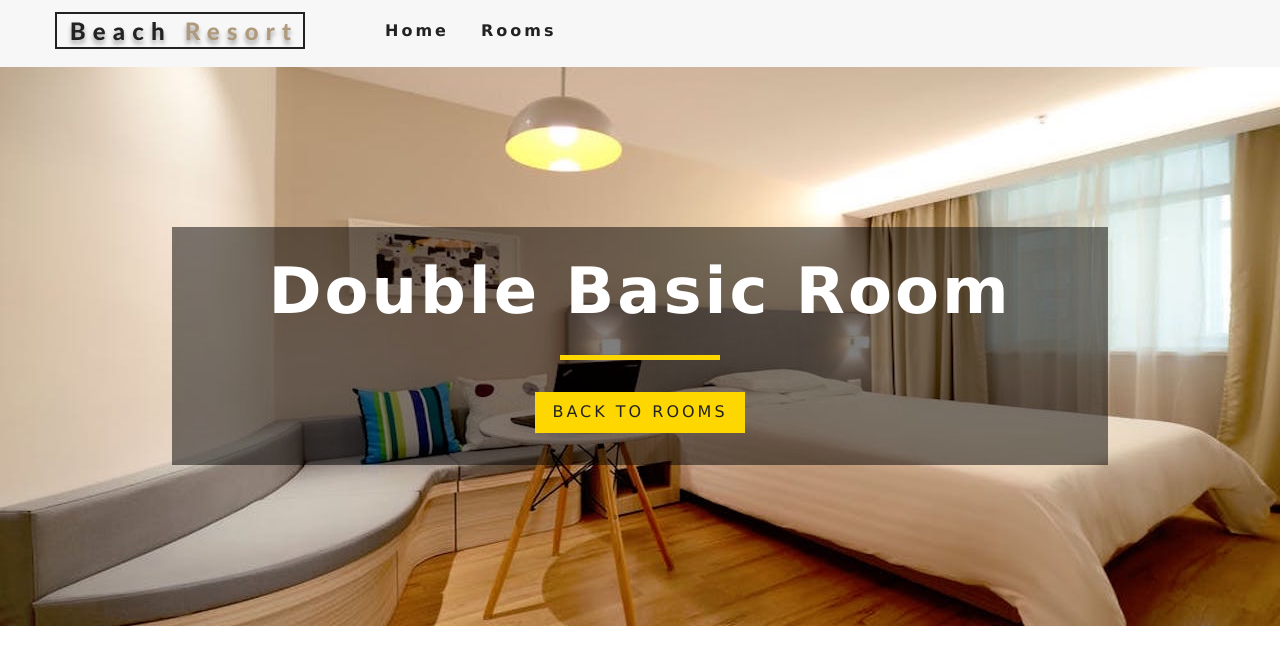
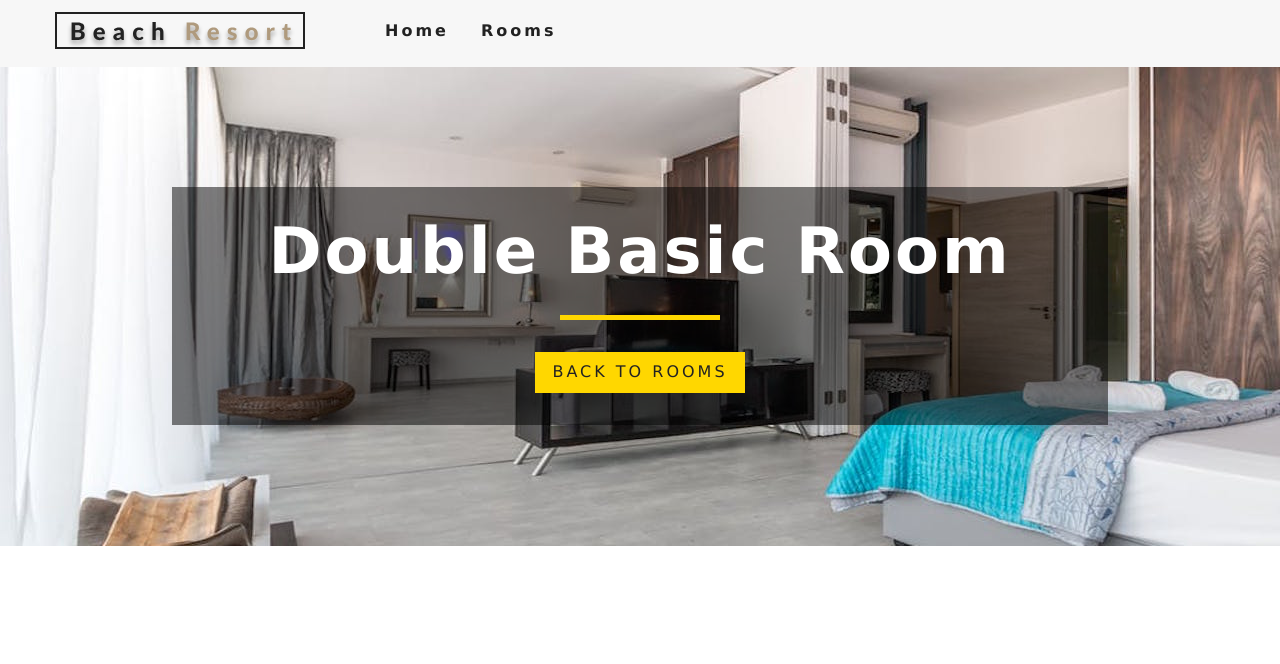
Before and after one commit to anurag-gharat/SilverSand, a React (Create React App) app: page /rooms/double-basic in a window 1280 px wide. Shown: the top 664 px of the page. Built offline with nearby package versions, Linux system fonts and the light colour scheme.

Commit message:
"Styled Component"

```diff
--- a/package.json
+++ b/package.json
@@ -13,7 +13,8 @@
     "react-dom": "^16.13.0",
     "react-icons": "^3.9.0",
     "react-router-dom": "^5.1.2",
-    "react-scripts": "3.4.0"
+    "react-scripts": "3.4.0",
+    "styled-components": "^5.0.1"
   },
   "scripts": {
     "start": "react-scripts start",
--- /dev/null
+++ b/src/components/StyledHero.js
@@ -0,0 +1,12 @@
+import styled from 'styled-components'
+import defaultImg from '../images/room-1.jpeg'
+
+
+const StyledHero = styled.header`
+min-height:60vh;
+background:url(${props => props.img}) center/cover no-repeat;
+display:flex;
+align-items:center;
+justify-content:center;
+`;
+export default StyledHero;
--- a/src/pages/Home.js
+++ b/src/pages/Home.js
@@ -4,7 +4,7 @@
 import { Link } from 'react-router-dom'
 import FeaturedRooms from '../components/FeaturedRooms'
 import Services from '../components/Services'
-
+import StyledHero from "../components/StyledHero"
 
 export default function Home() {
     return (
@@ -16,6 +16,7 @@
             </Hero>
             <Services />
             <FeaturedRooms />
+            <StyledHero></StyledHero>
         </div>
     )
 }
--- a/src/pages/SingleRoom.js
+++ b/src/pages/SingleRoom.js
@@ -4,7 +4,7 @@
 import Banner from '../components/Banner'
 import {Link} from 'react-router-dom'
 import {RoomContext} from '../context'
-
+import StyledHero from '../components/StyledHero'
 
 export default class SingleRoom extends Component {
 
@@ -31,11 +31,11 @@
         const {name,description,capacity,size,price,extras,breakfast,pets,images}=room;
         return (
             <div>
-                    <Hero hero="roomsHero">
+                    <StyledHero img={images[0]}>
                         <Banner title={`${name} room`}>
                             <Link to="/rooms" className="btn-primary">Back to Rooms</Link>
                         </Banner>
-                    </Hero>
+                    </StyledHero>
             </div>
         )
     }
```
Also changed, not shown: 1 other file (tests, documents, lock files or other folders).
